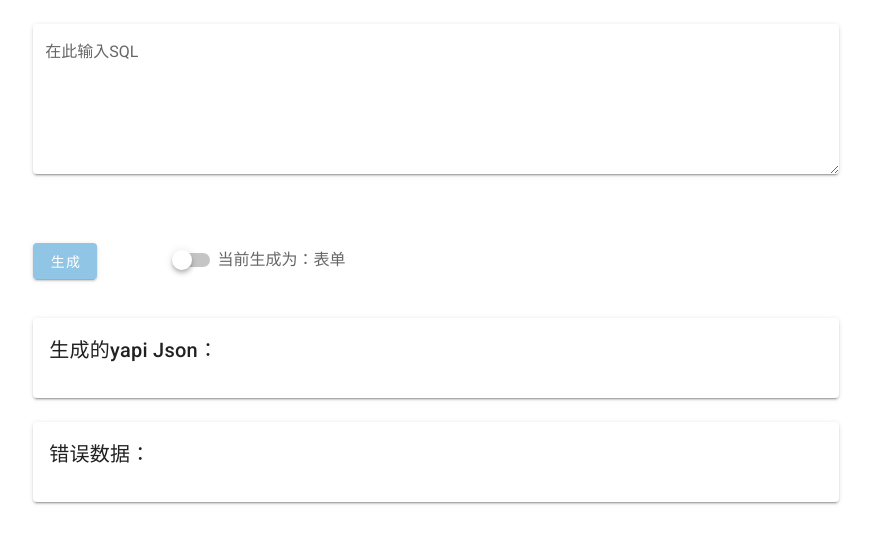
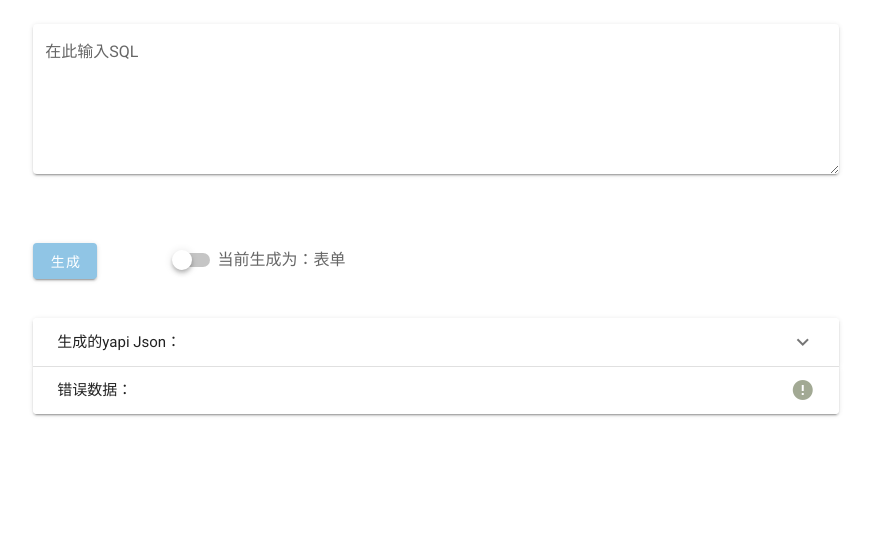
Before and after one commit to Hyuishine/CodeGenerator, a Vue app: page /#/yapi in a window 1280 px wide. Shown: the top 544 px of the page, without its empty margins (204-1075 px from the left). Built offline with nearby package versions, Linux system fonts and the light colour scheme; a small style sheet from the web is missing; what ms-design, xlsx would draw is missing.

Commit message:
添加手风琴页面

```diff
--- a/src/view/yapiGenerator/index.vue
+++ b/src/view/yapiGenerator/index.vue
@@ -2,7 +2,7 @@
  * @Author: 黄宇/hyuishine
  * @Date: 2021-04-12 15:55:33
  * @LastEditors: 黄宇/Hyuishine
- * @LastEditTime: 2021-07-28 15:43:21
+ * @LastEditTime: 2021-07-28 16:09:44
  * @Description:
  * @Email: hyuishine@gmail.com
  * @Company: 3xData
@@ -30,17 +30,32 @@
         <v-switch v-model="yapi_type"
                   :label="yapi_type ? '当前生成为：列表' : '当前生成为：表单'"></v-switch>
       </v-col>
+      <v-col cols="12">
+        <v-expansion-panels multiple>
           <!-- 展示生成之后的yapi数据 -->
-      <v-col cols="12">
+          <v-expansion-panel>
+            <v-expansion-panel-header>生成的yapi Json：</v-expansion-panel-header>
+            <v-expansion-panel-content>
               <v-card>
-          <v-card-title>生成的yapi Json：</v-card-title>
                 <v-card-text>{{ txt_card }}</v-card-text>
               </v-card>
-      </v-col>
+            </v-expansion-panel-content>
+          </v-expansion-panel>
           <!-- 错误数据 -->
-      <v-col>
+          <v-expansion-panel>
+            <!-- 标题 -->
+            <v-expansion-panel-header disable-icon-rotate>
+              错误数据：
+              <template v-slot:actions>
+                <!-- 当有错误数据时，标红 -->
+                <v-icon :color="sql_errorItems.length ? 'error' : 'info'">
+                  mdi-alert-circle
+                </v-icon>
+              </template>
+            </v-expansion-panel-header>
+            <!-- 详细错误内容 -->
+            <v-expansion-panel-content>
               <v-card>
-          <v-card-title>错误数据：</v-card-title>
                 <v-card-text>
                   <h2 v-for="(errInfo,i) in sql_errorItems"
                       :key="i">
@@ -48,6 +63,9 @@
                   </h2>
                 </v-card-text>
               </v-card>
+            </v-expansion-panel-content>
+          </v-expansion-panel>
+        </v-expansion-panels>
       </v-col>
     </v-row>
   </v-container>
```
Lines whose indentation alone changed are shown as unchanged.
